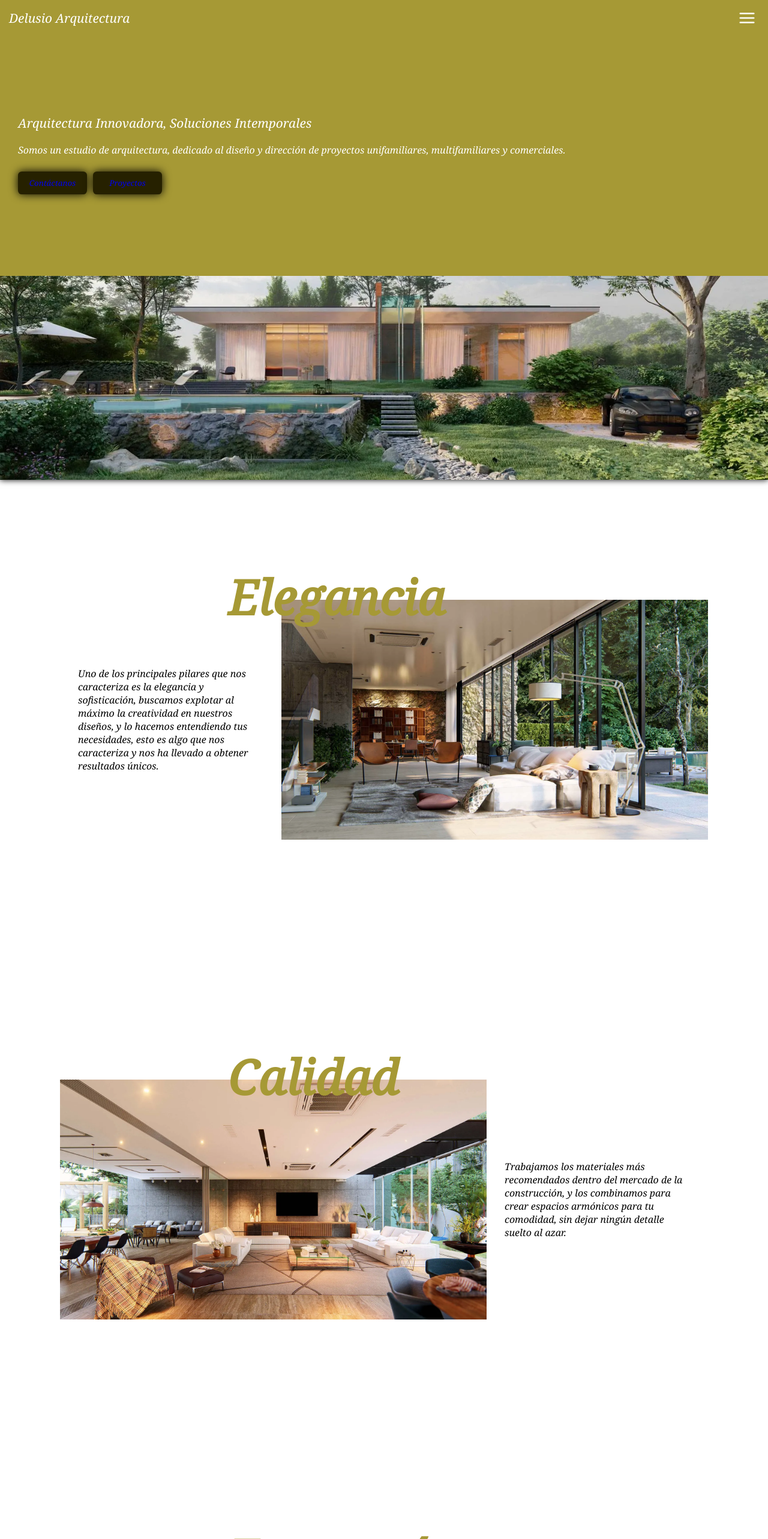
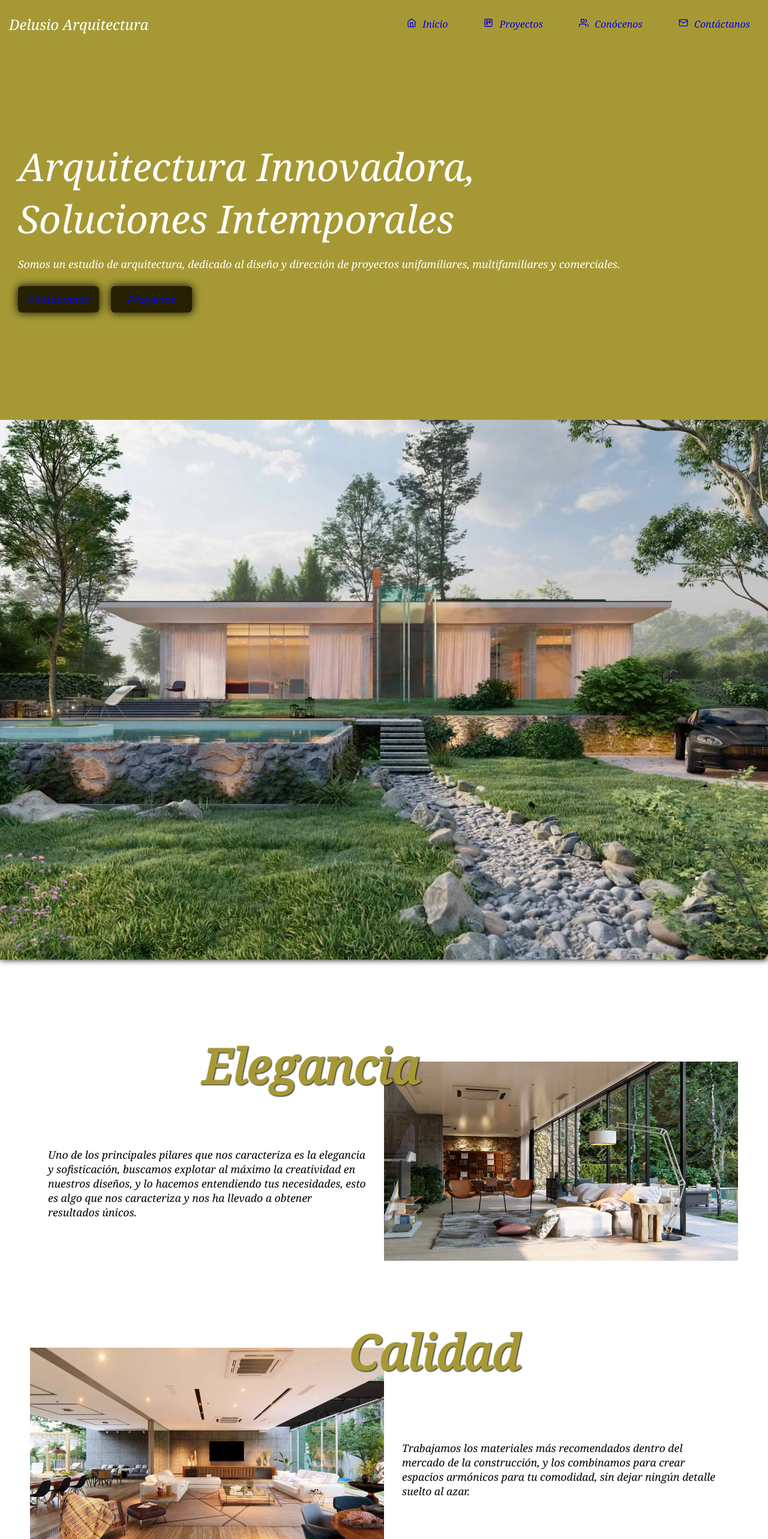
Before and after one commit to RodrigoSante/DelusioRenders, a React (Create React App) app: page / in a window 1280 px wide. Shown: the top 2566 px of the page at 60% size. Built offline with nearby package versions, Linux system fonts and the light colour scheme.

Commit message:
Home pc style ready

```diff
--- a/src/App.js
+++ b/src/App.js
@@ -13,7 +13,7 @@ const Home = () => {
     <section>
       <div className='home'>
         <div className='home-container1'>
-          <p className='tittle'>Arquitectura Innovadora, Soluciones Intemporales</p>
+          <p className='tittle'>Arquitectura Innovadora,<br/> Soluciones Intemporales</p>
           <p>Somos un estudio de arquitectura, dedicado al diseño y dirección
             de proyectos unifamiliares, multifamiliares y comerciales.</p>
           <div className='buttons'>
--- a/src/Components/homeContainers.js
+++ b/src/Components/homeContainers.js
@@ -2,10 +2,14 @@ import './homeContainersStyle.css';
 
 export function HomeContainers (props){
     return(
-        <div className={`home-container ${props.className === 'right' ? 'reverce' : ''}`}>
-          <p className='tittle'><b>{props.tittle}</b></p>
-          <p>{props.description}</p>
-          <img src={require(`../Images/${props.image}.webp`)}></img>
+        <div className={`home-container ${props.className === 'right' ? 'reverse' : ''}`}>
+          <div className='container-tittle'>
+            <p>{props.description}</p>
+          </div>
+          <div className='container-img'>
+            <p className='tittle'><b>{props.tittle}</b></p>
+            <img src={require(`../Images/${props.image}.webp`)}></img>
+          </div>
         </div>
     );
 };
--- a/src/Components/homeContainersStyle.css
+++ b/src/Components/homeContainersStyle.css
@@ -12,30 +12,52 @@
     margin: 20px 0px;
 }
 
-@media(min-width: 721px){
+@media(min-width: 980px){
     .home-container{
-        height: 100vh;
-        padding: 0px 100px;
+        padding: 50px 50px;
         display: flex;
         align-items: center;
+    }
+
+    .home-container .container-tittle{
+        width: 50%;
+        font-size: 1.1rem;
+        padding-top: 70px;
+    }
+
+    .home-container .container-img{
+        width: 50%;
         position: relative;
     }
 
-    .home-container.reverce{
+    .home-container .container-img .tittle{
+        margin: 10px 30px;
+        color: #a69935;
+        font-size: 5rem;
+        position: absolute;
+        right: 85%;
+        top: -10%;
+        filter: drop-shadow(1px 1px 1px #000);
+    }
+
+    .home-container .container-img img{
+        margin: 20px 0px;
+        max-width: 800px;
+    }
+
+    .home-container.reverse{
         flex-direction: row-reverse;
     }
 
-    .home-container .tittle{
+    .home-container.reverse .container-img{
+        position: relative;
+    }
+
+    .home-container.reverse .container-img .tittle{
         margin: 10px 30px;
-        position: absolute;
         color: #a69935;
         font-size: 5rem;
-        top: 130px;
-        left: 350px;
-    }
-
-    .home-container img{
-        margin: 20px 0px;
-        max-height: 400px;
+        position: absolute;
+        left: 85%;
     }
 }
--- a/src/Styles/MobileStyle.css
+++ b/src/Styles/MobileStyle.css
@@ -124,7 +124,6 @@
 }
 
 /*Home*/
-
 .home{
     display: flex;
     flex-direction: column;
--- a/src/Styles/PcStyle.css
+++ b/src/Styles/PcStyle.css
@@ -1,11 +1,11 @@
-/*
-
-@media(min-width: 721px){
-
-    /Navbar/
+@media(min-width: 980px){
+    /*Navbar*/
     .nav{
         height: 80px;
-        z-index: 1000;
+    }
+
+    .logo-container{
+        font-size: 1.5rem;
     }
 
     .open-menu-container{
@@ -13,18 +13,25 @@
     }
 
     .links-container-pc{
-        display: flex;
+        display: block;
     }
 
     .links-container-pc ul{
         display: flex;
         flex-direction: row;
         align-items: center;
+        height: 100%;
     }
 
     .links-container-pc li{
+        align-items: center;
         color: #fff;
-        margin: 0px 20px;
+        margin: 0px 30px;
+    }
+
+    .links-container-pc li:hover{
+        transition: all 0.3s;
+        filter: drop-shadow(1px 1px 1px #f2df53);
     }
 
     .links-container-pc a{
@@ -37,41 +44,50 @@
     }
 
     .links-container-pc .mobile-menu-icons{
-        display: none;
+        margin-right: 10px;
     }
 
-    /home/
-    .home-container1{
-        height: 90vh;
-        padding: 0px 100px;
+    /*Footer*/
+    .footer-contacts{
+        display: flex;
+        justify-content: center;
+        height: 150px;
     }
 
-    .home-container1 p{
-        font-size: 1.3rem;
+    .footer-contacts p{
+        margin: 5px 5px;
+    }
+
+    /*Home*/
+    .home-container1{
+        height: 80vh;
     }
 
     .home-container1 .tittle{
         font-size: 4rem;
     }
 
-    .home-container1 .buttons{
-        display: flex;
-        justify-content: space-between;
-        width: 350px;
+    .home-container1 p{
+        font-size: 1.1rem;
     }
 
-    .home-container1 .buttons button{
-        font-size: 1.3rem;
-        width: 165px;
+    .home-container1 .buttons{
+        width: 290px;
     }
 
-    .home-container1 .buttons button:hover{
+    .home-container1 button{
+        width: 135px;
+        font-size: 1.1rem;
+    }
+
+    .home-container1 button:hover{
+        background-color: #615a1b;
         transition: all 0.3s;
-        background-color: #615a1b;
-        box-shadow:  0px 0px 10px #615a1b;;
+        box-shadow: 1px 1px 5px #f2df53;
     }
 
     .home-container2{
-        height: 110vh;
+        height: 120vh;
+        margin-bottom: 100px;
     }
-}*/
+}
```
